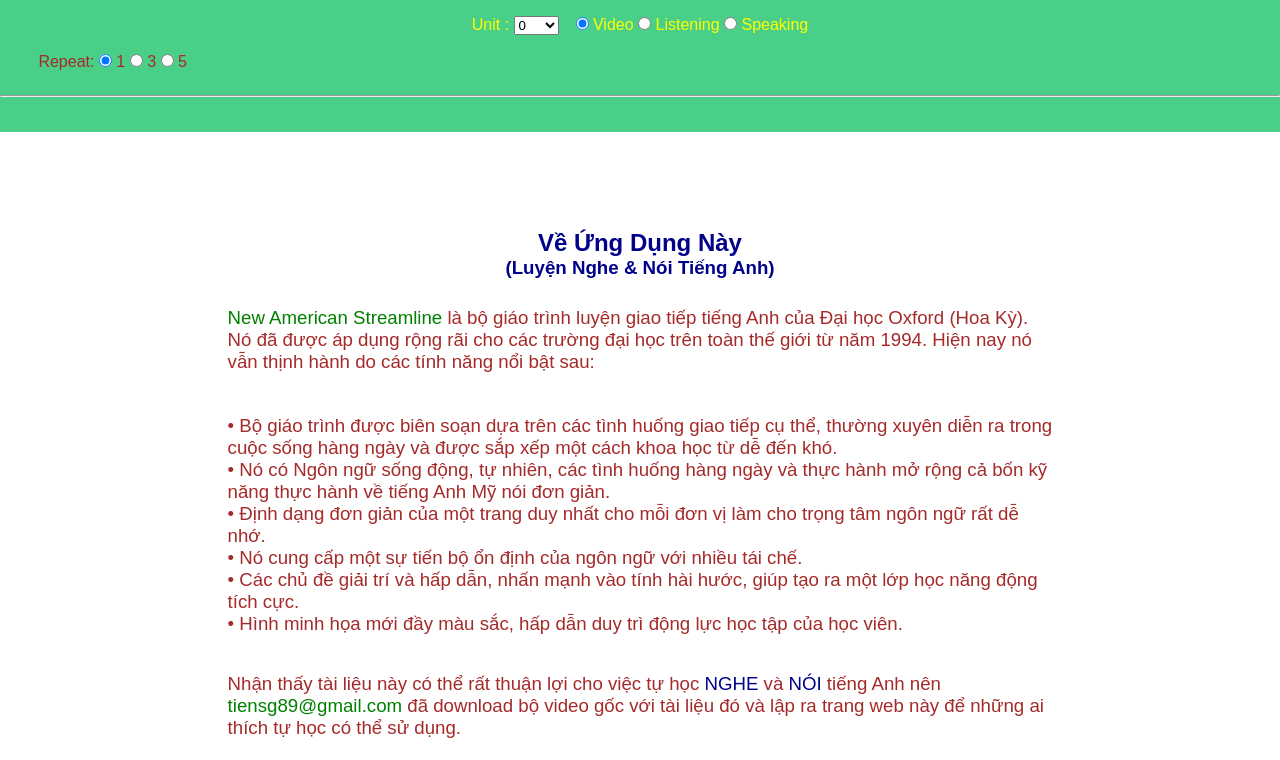
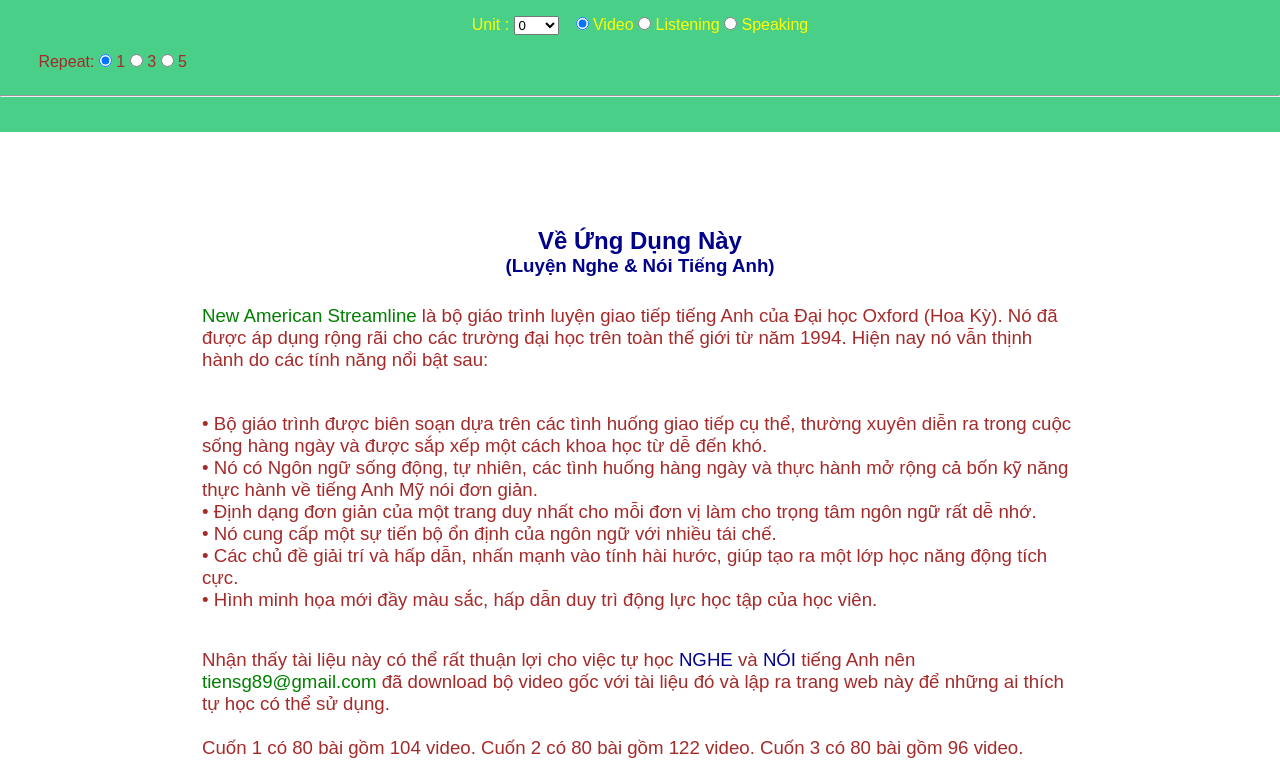
Before and after one commit to huaanshoang/huaanshoang.github.io, a plain HTML site: page index.html in a window 1280 px wide. Shown: the part 51-811 px from the top of the page. Drawn offline with Linux system fonts and the light colour scheme; no server answers.

Commit message:
Update index.css

```diff
--- a/index.css
+++ b/index.css
@@ -75,10 +75,10 @@ nav{
     bottom: 0;
 }
 .gioithieu{
-    width: 66%;
+    width: 70%;
     margin: auto;
     /* text-align: center;  */
-    padding: 10px;
+    padding: 8px;
 }
 h1{
     font-size: 24px;
```
